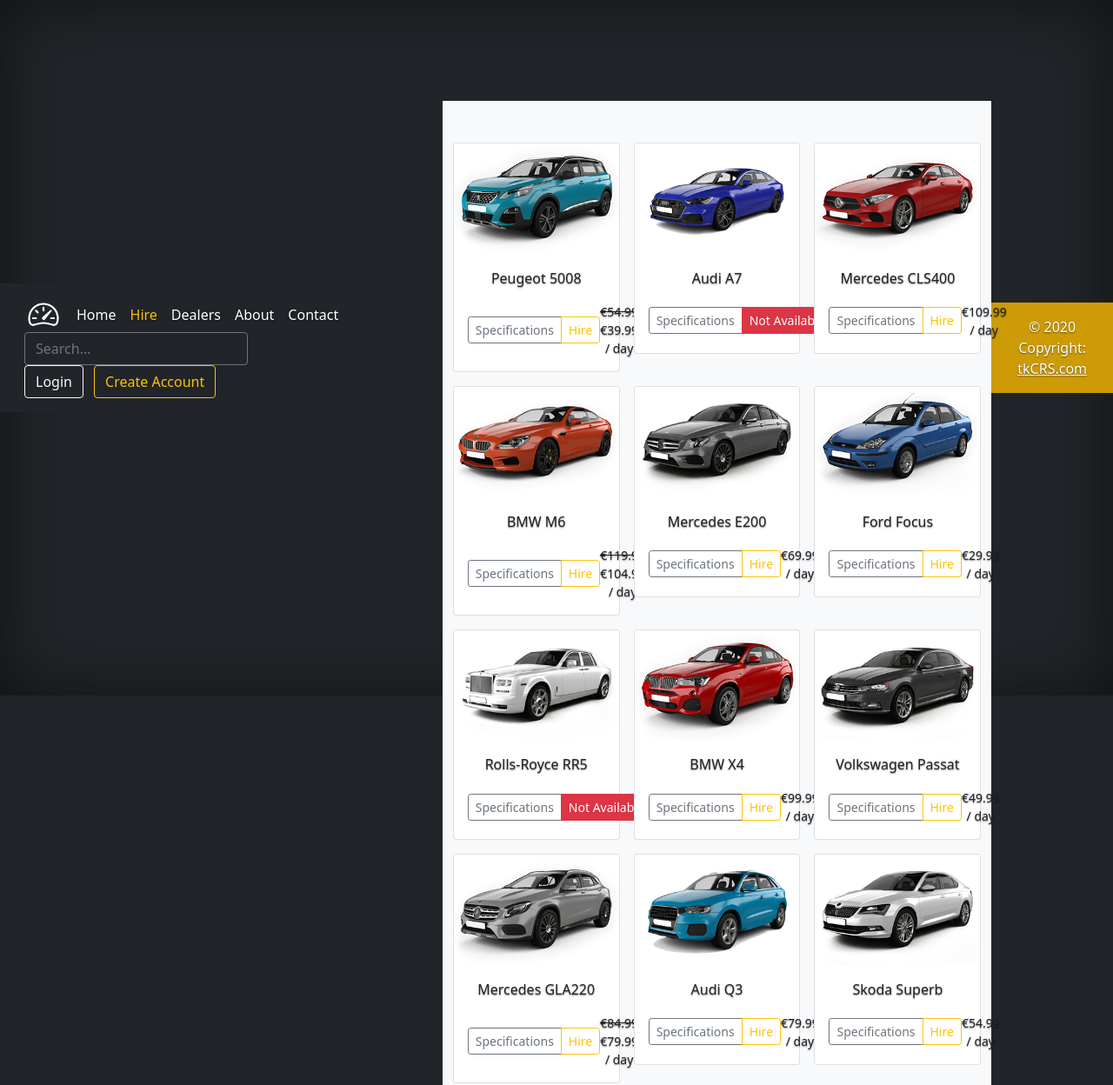
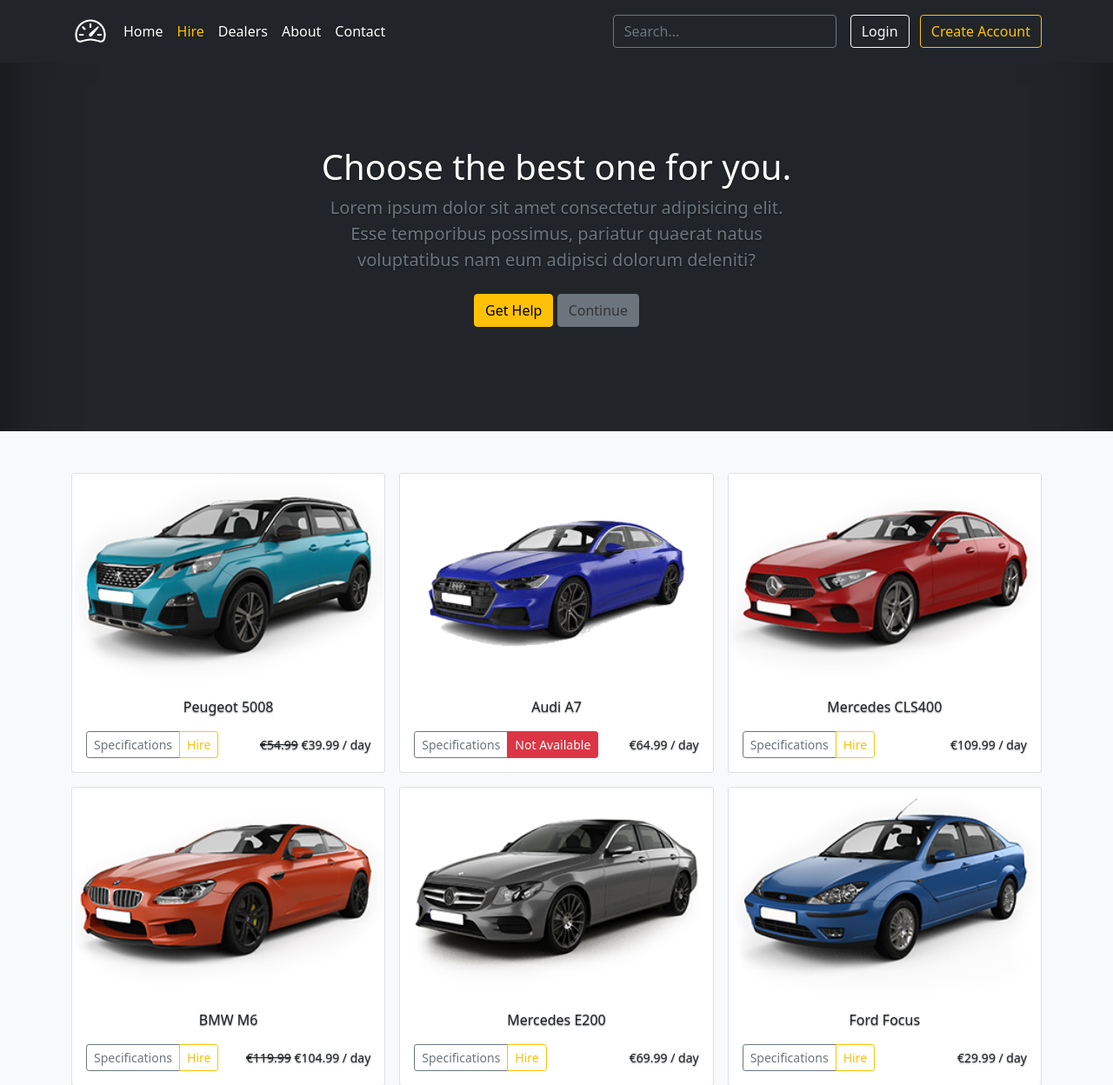
Before and after one commit to tkesici/Car-Rental-Software, a PHP site: page /html/hire.html in a window 1280 px wide. Shown: the top 1248 px of the page at 87% size. Run offline with PHP 8.4, Linux system fonts and the light colour scheme.

Commit message:
style.css bug fix

```diff
--- a/tkCRS/css/style.css
+++ b/tkCRS/css/style.css
@@ -119,7 +119,7 @@ body {
   height: 100%;
 }
 
-body {
+body2 {
   display: flex;
   align-items: center;
   padding-top: 40px;
```
